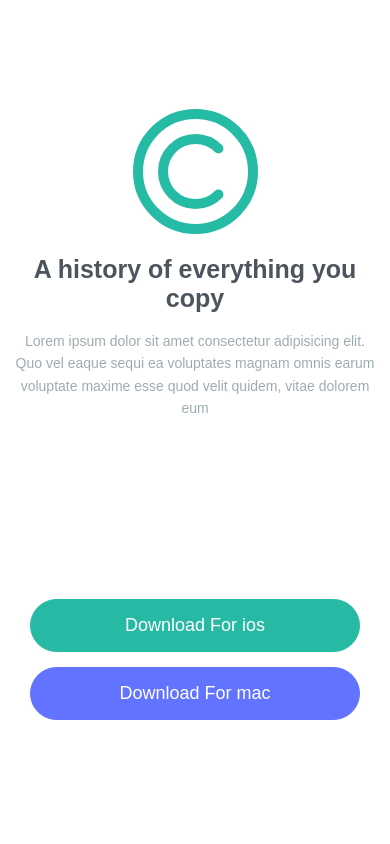
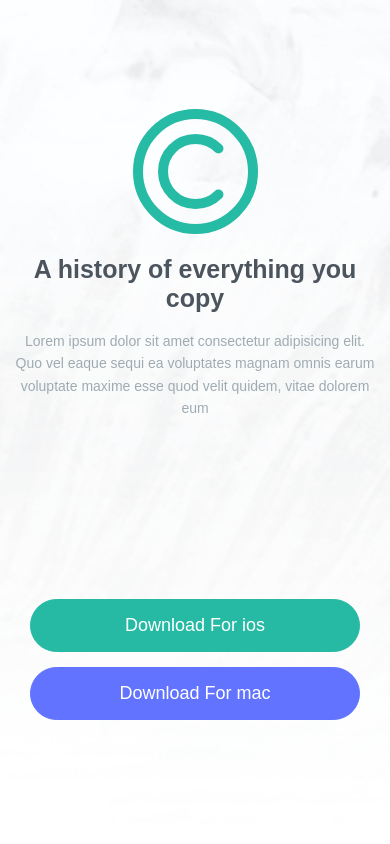
Before and after one commit to hnko19/ClipBoard, a plain HTML site: page index.html in a window 390 px wide. Shown: the top 844 px of the page. Drawn offline with Linux system fonts and the light colour scheme; a web font is replaced by a local one.

Commit message:
Add files via upload

```diff
--- a/css/style.css
+++ b/css/style.css
@@ -85,13 +85,13 @@ a {
     justify-content: center;
     align-items: center;
     text-align: center;
-    background: url(imgs/bg-header-desktop.png);
+    background: url(../imgs/bg-header-desktop.png);
     background-repeat: no-repeat;
     background-size: cover;
 }
 @media (max-width: 767px) {
     .landing {
-        background: url(imgs/bg-header-mobile.png);
+        background: url(../imgs/bg-header-mobile.png);
         background-repeat: no-repeat;
         background-size: cover;
     }
```
